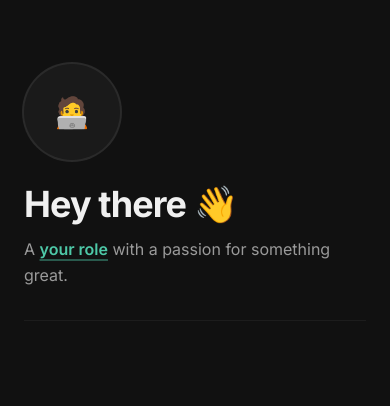
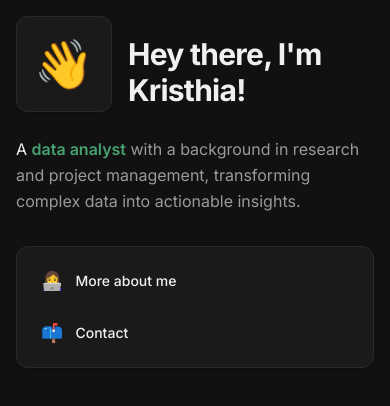
Before and after one commit to hukobumashuu/notion-portfolio, a Next.js app: page / in a window 390 px wide. Shown: the top 406 px of the page. Built offline with nearby package versions, Linux system fonts and the light colour scheme; no server answers; the database is empty.

Commit message:
feat: add cover page upload

```diff
--- a/src/app/editor/page.tsx
+++ b/src/app/editor/page.tsx
@@ -21,12 +21,12 @@ export default async function EditorPage() {
   return (
     <SaveStatusProvider>
       <EditorSaveBar />
-      <main className="bg-surface relative z-10 min-h-screen pt-16">
-        {/* MATCHES PUBLIC PAGE EXACTLY */}
-        <div className="mx-auto w-full max-w-5xl px-6 py-16 sm:px-10">
+      {/* pt-14 exists here strictly to clear the sticky EditorSaveBar */}
+      <main className="bg-surface relative z-10 min-h-screen pt-14">
+        <div className="mx-auto max-w-5xl px-4 pb-16 sm:px-6">
           <HeroSection profile={profile} isEditing={true} />
 
-          <div className="mt-24 space-y-20">
+          <div className="mt-20 space-y-16">
             {collections.map((collection: Collection & { projects: Project[] }) => (
               <ProjectsGrid key={collection.id} collection={collection} isEditing={true} />
             ))}
--- a/src/app/page.tsx
+++ b/src/app/page.tsx
@@ -38,12 +38,12 @@ export default async function PublicPage() {
 
   return (
     <SaveStatusProvider>
-      <main className="bg-surface relative min-h-screen">
-        {/* Unified Notion Width: max-w-5xl perfectly fits a 3-col grid */}
-        <div className="mx-auto w-full max-w-5xl px-6 py-16 sm:px-10">
-          <HeroSection profile={profile} isEditing={false} />
+      <main className="bg-surface min-h-screen">
+        {/* Removed top padding (pt-10) here so the HeroSection's negative margin overlaps the banner correctly */}
+        <div className="mx-auto max-w-5xl px-4 pb-16 sm:px-6">
+          <HeroSection profile={profile} />
 
-          <div className="mt-24 space-y-20">
+          <div className="mt-20 space-y-16">
             {collectionsWithProjects.map((collection: Collection & { projects: Project[] }) => (
               <ProjectsGrid key={collection.id} collection={collection} isEditing={false} />
             ))}
--- a/src/components/editor/ImageUpload.tsx
+++ b/src/components/editor/ImageUpload.tsx
@@ -6,7 +6,7 @@ import { cn } from '@/lib/utils'
 import { useToast } from '@/lib/context/ToastContext'
 
 interface ImageUploadProps {
-  bucket: 'thumbnails' | 'avatars'
+  bucket: 'thumbnails' | 'avatars' | 'covers'
   path: string // e.g. project.id or 'avatar'
   onUpload: (url: string) => void
   children: React.ReactNode // The visible trigger UI
--- a/src/components/profile/HeroSection.tsx
+++ b/src/components/profile/HeroSection.tsx
@@ -1,6 +1,7 @@
 'use client'
 
 import Image from 'next/image'
+import Link from 'next/link'
 import type { Profile } from '@/lib/types'
 import { EditableText } from '@/components/editor/EditableText'
 import { useSaveStatus } from '@/lib/context/SaveStatusContext'
@@ -15,65 +16,112 @@ interface HeroSectionProps {
 export function HeroSection({ profile, isEditing = false }: HeroSectionProps) {
   const { triggerSave } = useSaveStatus()
 
-  const name = profile?.name ?? 'Hey there 👋'
-  const role = profile?.role ?? 'your role'
-  const bio = profile?.bio ?? 'with a passion for something great.'
+  const name = profile?.name ?? "Hey there, I'm Kristhia!"
+  const role = profile?.role ?? 'data analyst'
+  const bio =
+    profile?.bio ??
+    'with a background in research and project management, transforming complex data into actionable insights.'
   const avatarUrl = profile?.avatar_url
+  const coverUrl = profile?.cover_url
 
   function handleSave(field: keyof Pick<Profile, 'name' | 'role' | 'bio'>) {
     return (value: string) => {
-      // ✅ FIX: Explicit null check inside the closure satisfies TypeScript
       if (!profile) return
       triggerSave(() => updateProfile(profile.id, { [field]: value }))
     }
   }
 
+  // ✅ Smarter Cover Logic: Only show the cover area if an image exists OR we are in the editor
+  const showCover = isEditing || !!coverUrl
+
   return (
-    <section className="flex flex-col gap-5 sm:flex-row sm:items-start sm:gap-8">
-      {/* Avatar — L-06: subtle teal ring */}
-      <div className="bg-surface-card ring-surface-border relative h-24 w-24 shrink-0 overflow-hidden rounded-full ring-2 sm:h-20 sm:w-20">
+    <section className="relative flex w-full flex-col items-center">
+      {/* --- COVER IMAGE COMPONENT --- */}
+      {showCover && (
+        <div className="bg-surface-card border-surface-border group relative h-48 w-screen overflow-hidden border-b md:h-64">
+          {isEditing ? (
+            <ImageUpload
+              bucket="covers"
+              path="profile_cover"
+              onUpload={(url) => triggerSave(() => updateProfile(profile!.id, { cover_url: url }))}
+              className="h-full w-full"
+            >
+              {coverUrl ? (
+                <Image
+                  src={coverUrl}
+                  alt="Cover"
+                  fill
+                  className="object-cover object-[center_50%]"
+                />
+              ) : (
+                // ✅ Replaced the Teal Gradient with a clean, neutral grey placeholder for the Editor
+                <div className="text-text-muted flex h-full w-full items-center justify-center">
+                  <span className="text-sm font-medium">Click to upload cover image</span>
+                </div>
+              )}
+              <div className="absolute inset-0 flex items-center justify-center bg-black/0 transition-colors group-hover:bg-black/40">
+                <span className="text-sm font-medium text-white opacity-0 transition-opacity group-hover:opacity-100">
+                  Change Cover
+                </span>
+              </div>
+            </ImageUpload>
+          ) : (
+            // Public view when cover exists
+            <Image src={coverUrl!} alt="Cover" fill className="object-cover object-[center_50%]" />
+          )}
+        </div>
+      )}
+
+      {/* --- HERO CONTENT --- */}
+      <div className="mx-auto flex w-full max-w-5xl flex-col gap-8 md:flex-row md:items-end md:justify-between">
+        <div className="flex flex-1 flex-col items-start text-left">
+          {/* ✅ Dynamic Margin: -mt overlaps the cover. If no cover (public), it uses standard padding instead! */}
+          <div
+            className={`relative z-10 flex items-end gap-4 md:gap-6 ${showCover ? '-mt-12 md:-mt-16' : 'pt-4 md:pt-8'}`}
+          >
+            {/* Avatar */}
+            <div className="bg-surface-card border-surface-border relative flex h-24 w-24 shrink-0 items-center justify-center overflow-hidden rounded-xl border shadow-sm md:h-32 md:w-32">
               {isEditing ? (
                 <ImageUpload
                   bucket="avatars"
                   path="avatar"
-            // ✅ FIX: Non-null assertion (!) because the button wouldn't render if profile was null
-            onUpload={(url) => triggerSave(() => updateProfile(profile!.id, { avatar_url: url }))}
-            className="h-full w-full rounded-full"
+                  onUpload={(url) =>
+                    triggerSave(() => updateProfile(profile!.id, { avatar_url: url }))
+                  }
+                  className="h-full w-full"
                 >
                   {avatarUrl ? (
-              <Image
-                src={avatarUrl}
-                alt={name}
-                fill
-                className="object-cover opacity-80"
-                sizes="96px"
-              />
+                    <Image src={avatarUrl} alt={name} fill className="object-cover" sizes="128px" />
                   ) : (
-              <div className="flex h-full w-full items-center justify-center text-3xl">🧑‍💻</div>
+                    <div className="flex h-full w-full items-center justify-center text-5xl">
+                      👋
+                    </div>
                   )}
-            <div className="absolute inset-0 flex items-center justify-center rounded-full bg-black/0 transition-colors hover:bg-black/50">
-              <span className="text-lg opacity-0 transition-opacity hover:opacity-100">📷</span>
+                  <div className="absolute inset-0 flex items-center justify-center bg-black/40 opacity-0 transition-opacity hover:opacity-100">
+                    <span className="text-xl">📷</span>
                   </div>
                 </ImageUpload>
               ) : avatarUrl ? (
-          <Image src={avatarUrl} alt={name} fill className="object-cover" sizes="96px" />
+                <Image src={avatarUrl} alt={name} fill className="object-cover" sizes="128px" />
               ) : (
-          <div className="flex h-full w-full items-center justify-center text-3xl">🧑‍💻</div>
+                <div className="flex h-full w-full items-center justify-center text-5xl">👋</div>
               )}
             </div>
 
-      {/* Text */}
-      <div className="flex-1 pt-1">
+            {/* Title */}
             <EditableText
               as="h1"
               value={name}
               onSave={handleSave('name')}
               isEditing={isEditing}
               singleLine
-          className="text-text-primary text-4xl font-bold tracking-tight"
+              className="text-text-primary pb-1 text-3xl font-bold tracking-tight md:pb-2 md:text-5xl"
               placeholder="Your name..."
             />
-        <p className="text-text-muted mt-3 text-base leading-relaxed">
+          </div>
+
+          <div className="mt-6 max-w-2xl">
+            <p className="text-text-primary text-base leading-relaxed md:text-lg">
               {'A '}
               <EditableText
                 as="span"
@@ -81,8 +129,8 @@ export function HeroSection({ profile, isEditing = false }: HeroSectionProps) {
                 onSave={handleSave('role')}
                 isEditing={isEditing}
                 singleLine
-            className="text-teal decoration-teal/40 font-semibold underline decoration-2 underline-offset-4"
-            placeholder="your role"
+                className="font-semibold text-[#46a171]" // ✅ Switched to Notion's exact native green highlight
+                placeholder="data analyst"
               />{' '}
               <EditableText
                 as="span"
@@ -90,12 +138,31 @@ export function HeroSection({ profile, isEditing = false }: HeroSectionProps) {
                 onSave={handleSave('bio')}
                 isEditing={isEditing}
                 className="text-text-muted"
-            placeholder="with a passion for..."
+                placeholder="with a background in..."
               />
             </p>
+          </div>
+        </div>
 
-        {/* Subtle separator line below hero */}
-        <div className="border-surface-border/50 mt-8 border-t" />
+        {/* RIGHT COLUMN: Action Card */}
+        <div className="w-full shrink-0 md:w-65 lg:w-70">
+          <div className="bg-surface-card border-surface-border flex w-full flex-col rounded-xl border p-2 shadow-sm">
+            <Link
+              href="/about"
+              className="hover:bg-surface-border/50 text-text-primary flex w-full items-center gap-3 rounded-lg px-4 py-3 text-sm font-medium transition-colors"
+            >
+              <span className="text-lg">👩‍💻</span>
+              More about me
+            </Link>
+            <Link
+              href="/contact"
+              className="hover:bg-surface-border/50 text-text-primary flex w-full items-center gap-3 rounded-lg px-4 py-3 text-sm font-medium transition-colors"
+            >
+              <span className="text-lg">📫</span>
+              Contact
+            </Link>
+          </div>
+        </div>
       </div>
     </section>
   )
--- a/src/components/projects/ProjectModal.tsx
+++ b/src/components/projects/ProjectModal.tsx
@@ -99,7 +99,9 @@ export function ProjectModal({
 
   return (
     <>
-      <div onClick={() => setIsOpen(true)}>{children}</div>
+      <div className="h-full w-full" onClick={() => setIsOpen(true)}>
+        {children}
+      </div>
 
       {isOpen && (
         <div
--- a/src/lib/types/database.ts
+++ b/src/lib/types/database.ts
@@ -16,6 +16,7 @@ export interface Database {
           bio: string | null
           avatar_url: string | null
           updated_at: string
+          cover_url: string | null
         }
         Insert: Omit<Database['public']['Tables']['profile']['Row'], 'id' | 'updated_at'>
         Update: Partial<Database['public']['Tables']['profile']['Insert']>
```
Also changed, not shown: src/components/projects/ProjectsGrid.tsx (+114 -4 lines), src/lib/supabase/mutations.ts (+8 -1 lines). Lines whose indentation alone changed are shown as unchanged.
